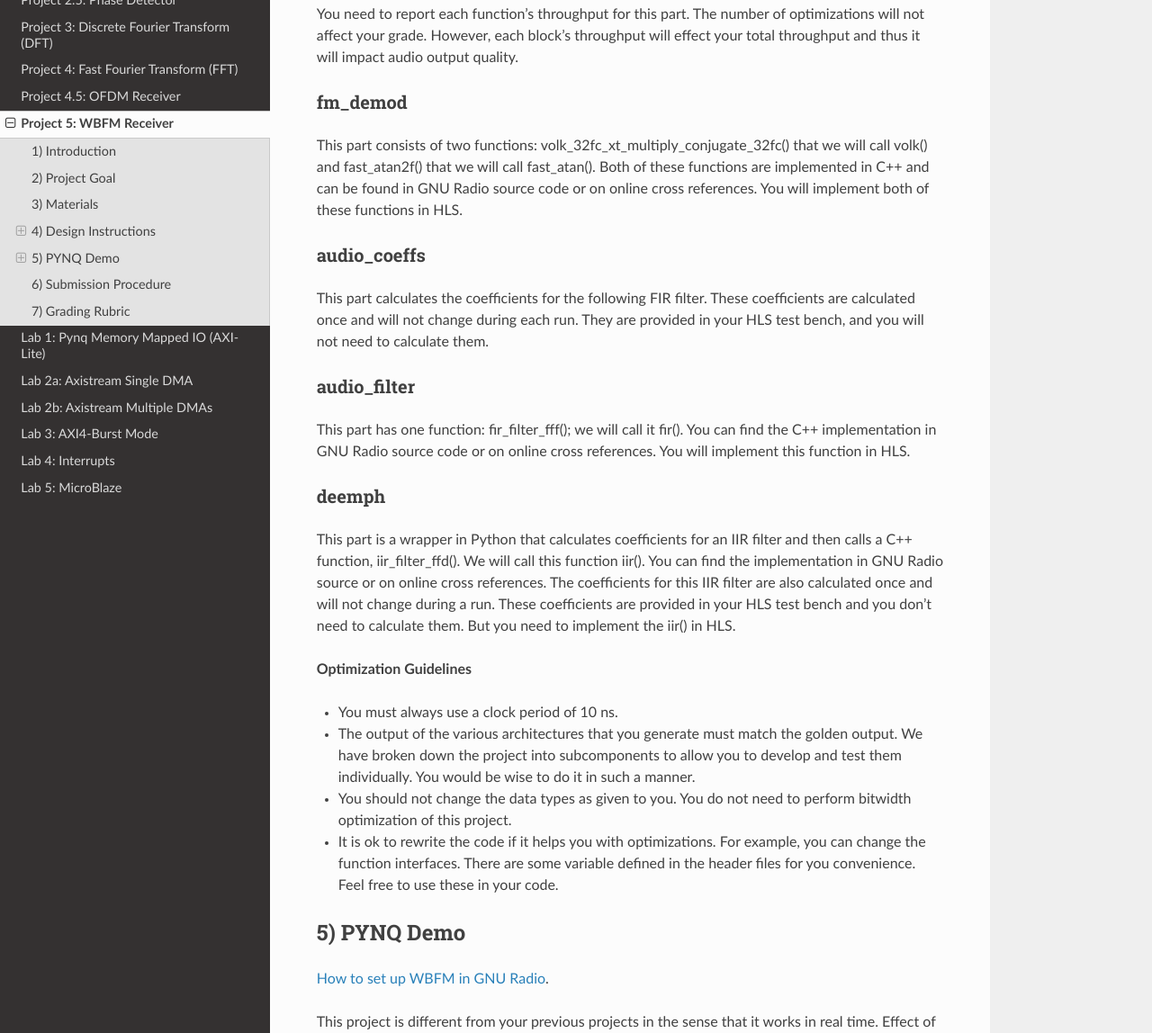
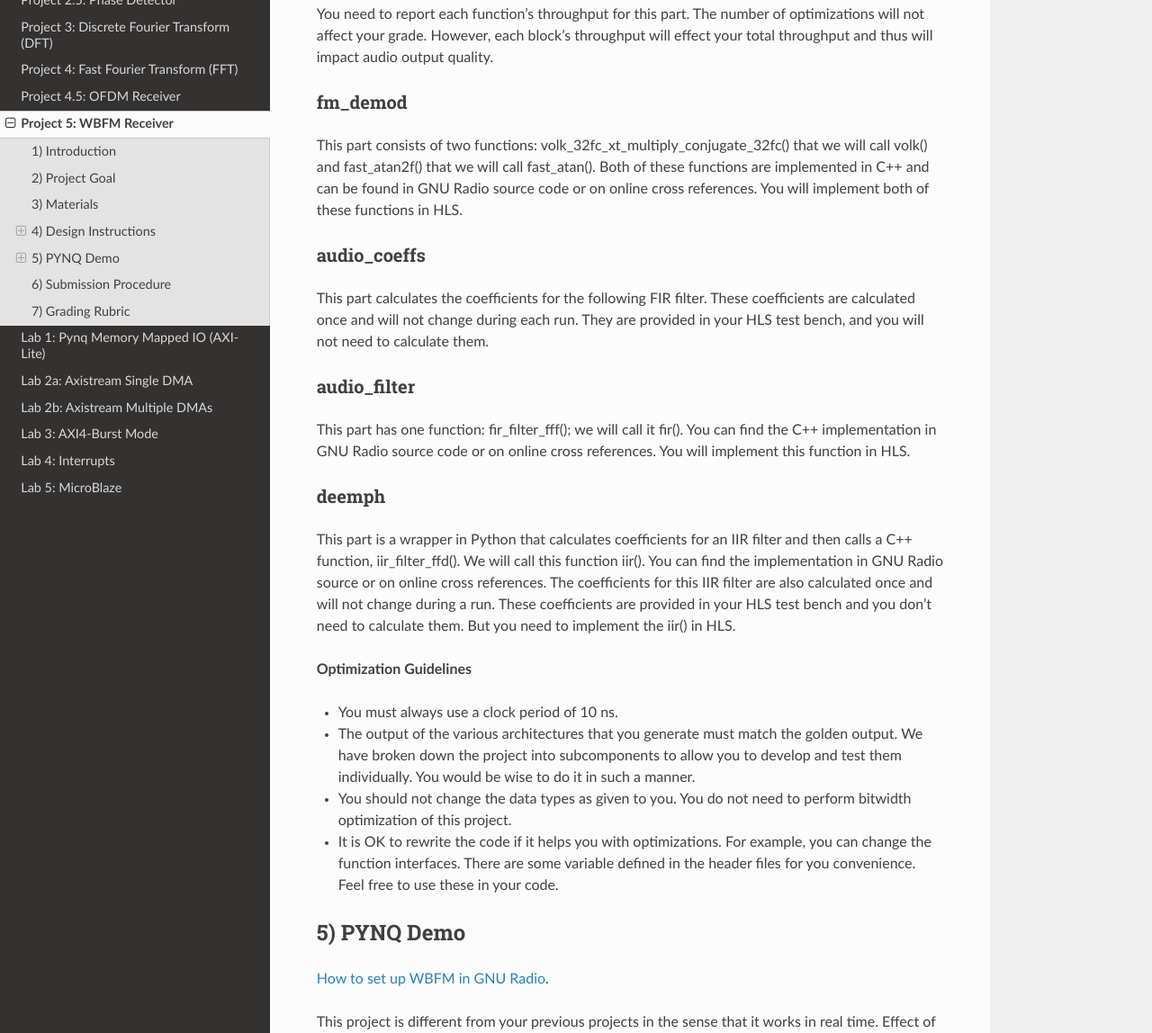
Before and after one commit to KastnerRG/Read_the_docs, a Sphinx documentation site: the page built from docs/project5.rst, in a window 1280 px wide and 1400 px high, scrolled down 1220 px. Shown: the part 252-1400 px from the top of the window at 90% size. Built offline with Sphinx 7.4.7 and the Read the Docs theme 2.0.0, drawn with Linux system fonts in a browser that asks for light colours; some of the changed text lies outside the part shown.

```diff
--- a/docs/project5.rst
+++ b/docs/project5.rst
@@ -38,7 +38,7 @@ The WBFM receiver implementation in GNU Radio has 4 main parts in its Python wra
 
 .. image :: https://bitbucket-assetroot.s3.amazonaws.com/repository/gjdo4X/1122914715-p5_1.png?AWSAccessKeyId=AKIA6KOSE3BNJRRFUUX6&Expires=1604530703&Signature=gz6LLlxivZqW2h725G0JDNjN9Aw%3D
 
-You need to report each function’s throughput for this part. The number of optimizations will not affect your grade. However, each block’s throughput will effect your total throughput and thus it will impact audio output quality.
+You need to report each function’s throughput for this part. The number of optimizations will not affect your grade. However, each block’s throughput will effect your total throughput and thus will impact audio output quality.
 
 **fm_demod**
 ##########
@@ -64,7 +64,7 @@ This part is a wrapper in Python that calculates coefficients for an IIR filter
 
 * You should not change the data types as given to you. You do not need to perform bitwidth optimization of this project.
 
-* It is ok to rewrite the code if it helps you with optimizations. For example, you can change the function interfaces. There are some variable defined in the header files for you convenience. Feel free to use these in your code.
+* It is OK to rewrite the code if it helps you with optimizations. For example, you can change the function interfaces. There are some variable defined in the header files for you convenience. Feel free to use these in your code.
 
 5) PYNQ Demo
 ---------------
```
Also changed, not shown: other parts of docs/project5.rst (+2 -2 lines).
